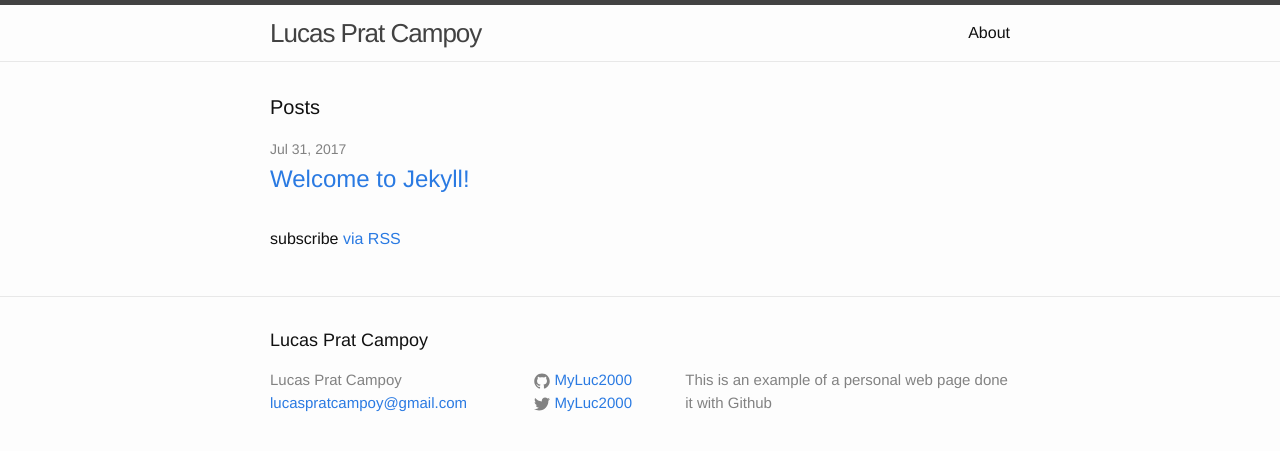
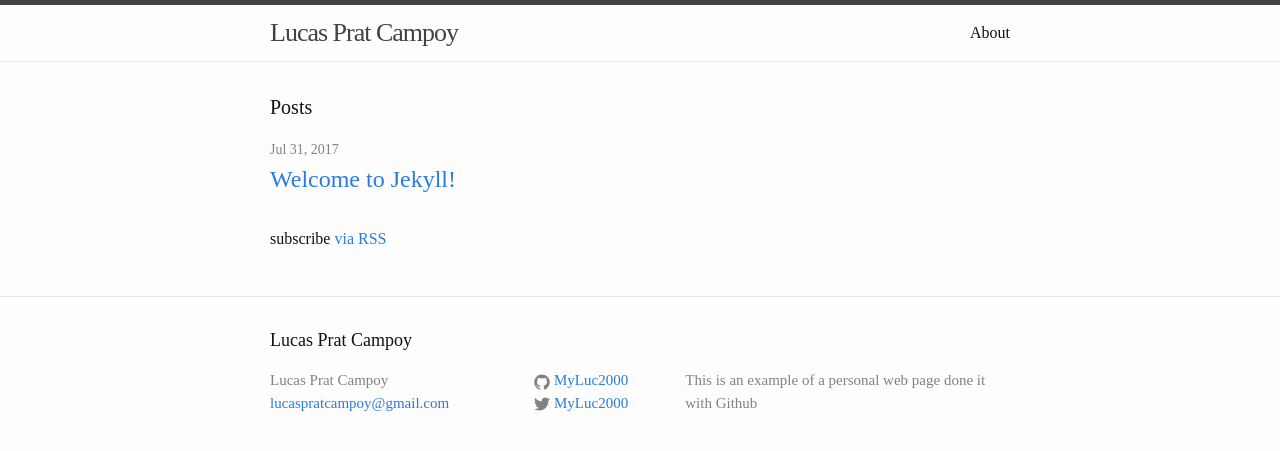
Before and after one commit to LucasPrat/MyLuc2000.github.io, a Jekyll site: the page built from index.html, in a window 1280 px wide. Shown: the top 451 px of the page. Built offline with Jekyll 4.4.1, drawn with Linux system fonts in a browser that asks for light colours.

Commit message:
font family

```diff
--- a/css/main.scss
+++ b/css/main.scss
@@ -6,7 +6,7 @@
 
 
 // Our variables
-$base-font-family: "Helvetica Neue", Helvetica, Arial, sans-serif;
+$base-font-family: 'Indie Flower', cursive;
 $base-font-size:   16px;
 $base-font-weight: 400;
 $small-font-size:  $base-font-size * 0.875;
```
